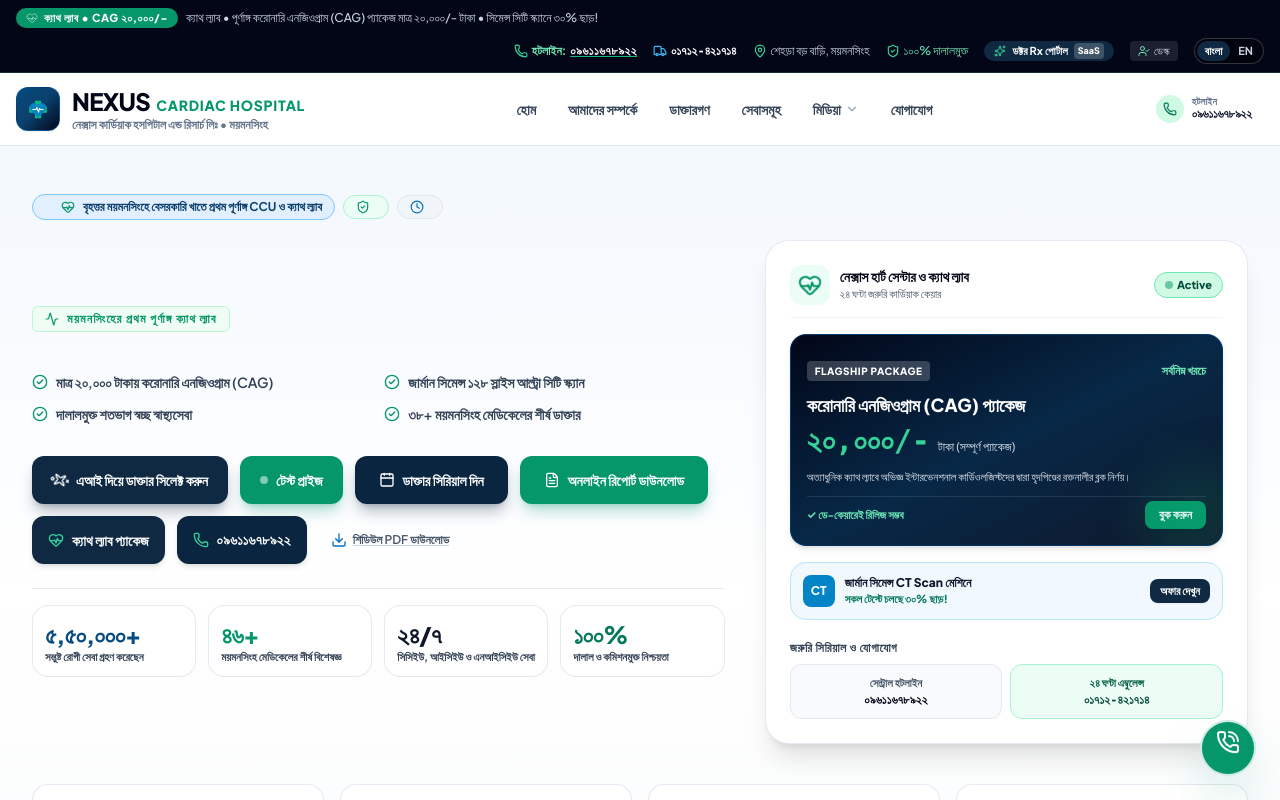
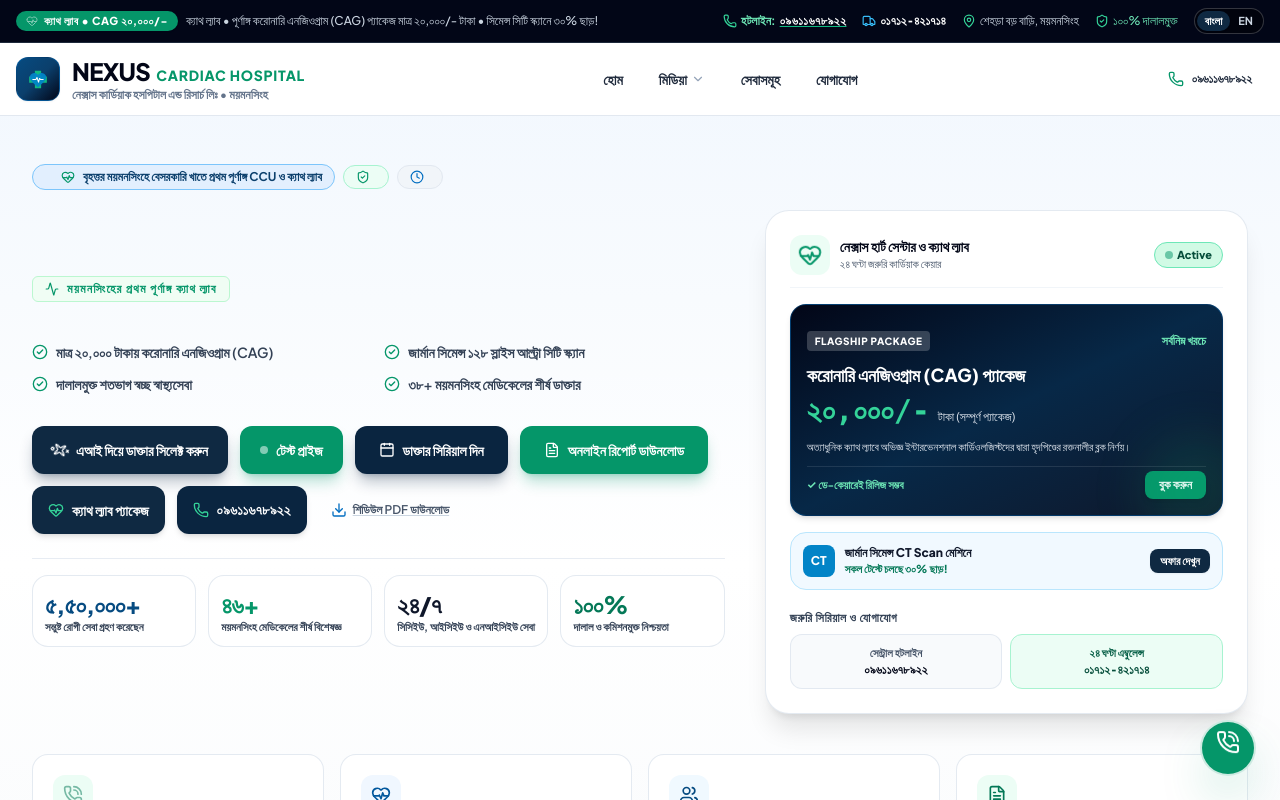
Before and after one commit to Jim5225/Next-hos, a React (Vite) app: page / in a window 1280 px wide. Shown: the top 800 px of the page. Built offline with nearby package versions, Linux system fonts and the light colour scheme.

Commit message:
refactor: Clean header strictly with Home, Media (Photo & Video), Services, Contact Us

```diff
--- a/src/components/Navbar.jsx
+++ b/src/components/Navbar.jsx
@@ -1,6 +1,5 @@
 import React, { useState, useRef, useEffect } from 'react';
 import {
-  PhoneCall,
   Menu,
   X,
   ChevronDown,
@@ -40,12 +39,11 @@ export default function Navbar({
   };
 
   return (
-    <header className="sticky top-0 z-40 bg-white/95 backdrop-blur-md border-b border-slate-200/90 shadow-xs transition-all">
-      <div className="max-w-7xl mx-auto px-4 py-3 flex items-center justify-between gap-4">
+    <header className="sticky top-0 z-40 bg-white/95 backdrop-blur-md border-b border-slate-200 shadow-xs transition-all">
+      <div className="max-w-7xl mx-auto px-4 py-3 flex items-center justify-between gap-6">
 
         {/* Brand Logo & Title */}
         <a href="#home" className="flex items-center gap-3 group focus:outline-none flex-shrink-0">
-          <div className="relative flex-shrink-0">
           <div className="relative w-10 h-10 sm:w-11 sm:h-11 rounded-xl bg-gradient-to-br from-nexus-800 via-nexus-900 to-slate-950 p-2 shadow-sm flex items-center justify-center border border-nexus-600/40">
             <svg viewBox="0 0 100 100" className="w-full h-full">
               {/* Clinical Cross */}
@@ -55,9 +53,7 @@ export default function Navbar({
               <path d="M30 52 L42 52 L46 44 L52 62 L56 48 L60 52 L70 52" stroke="#ffffff" strokeWidth="4" strokeLinecap="round" strokeLinejoin="round" fill="none" />
             </svg>
           </div>
-          </div>
 
-          {/* Hospital Typography */}
           <div className="flex flex-col">
             <div className="flex items-baseline gap-1.5">
               <span className="text-xl sm:text-2xl font-black tracking-tight text-slate-950 group-hover:text-nexus-700 transition-colors">
@@ -73,42 +69,18 @@ export default function Navbar({
           </div>
         </a>
 
-        {/* Clean Desktop Navigation Links (No color blocks) */}
-        <nav className="hidden lg:flex items-center gap-6 xl:gap-8">
+        {/* ONLY THE 4 REQUIRED LINKS (No clutter, No color blocks) */}
+        <nav className="hidden md:flex items-center gap-7 lg:gap-9">
 
-          {/* Home */}
+          {/* 1. Home */}
           <a
             href="#home"
-            className="text-sm font-bold text-slate-700 hover:text-nexus-700 transition-colors"
+            className="text-sm font-bold text-slate-800 hover:text-emerald-700 transition-colors"
           >
             {lang === 'bn' ? 'হোম' : 'Home'}
           </a>
 
-          {/* About Us */}
-          <a
-            href="#about"
-            className="text-sm font-bold text-slate-700 hover:text-nexus-700 transition-colors"
-          >
-            {lang === 'bn' ? 'আমাদের সম্পর্কে' : 'About Us'}
-          </a>
-
-          {/* Doctors */}
-          <a
-            href="#doctors"
-            className="text-sm font-bold text-slate-700 hover:text-nexus-700 transition-colors"
-          >
-            {lang === 'bn' ? 'ডাক্তারগণ' : 'Doctors'}
-          </a>
-
-          {/* Services */}
-          <a
-            href="#services"
-            className="text-sm font-bold text-slate-700 hover:text-nexus-700 transition-colors"
-          >
-            {lang === 'bn' ? 'সেবাসমূহ' : 'Services'}
-          </a>
-
-          {/* Media with Clean Dropdown (Photo Gallery & Video Gallery) */}
+          {/* 2. Media (Photo Gallery & Video Gallery dropdown) */}
           <div
             className="relative"
             ref={dropdownRef}
@@ -117,7 +89,7 @@ export default function Navbar({
           >
             <button
               onClick={() => setMediaDropdownOpen(!mediaDropdownOpen)}
-              className="flex items-center gap-1 text-sm font-bold text-slate-700 hover:text-nexus-700 transition-colors py-2 focus:outline-none"
+              className="flex items-center gap-1 text-sm font-bold text-slate-800 hover:text-emerald-700 transition-colors py-2 focus:outline-none"
             >
               <span>{lang === 'bn' ? 'মিডিয়া' : 'Media'}</span>
               <ChevronDown className={`w-3.5 h-3.5 transition-transform duration-200 ${mediaDropdownOpen ? 'rotate-180 text-emerald-600' : 'text-slate-400'}`} />
@@ -125,68 +97,59 @@ export default function Navbar({
 
             {/* Dropdown Menu */}
             {mediaDropdownOpen && (
-              <div className="absolute top-full left-0 w-52 bg-white rounded-2xl shadow-xl border border-slate-200/90 py-2 animate-fadeIn z-50">
+              <div className="absolute top-full left-0 w-48 bg-white rounded-2xl shadow-xl border border-slate-200 py-2 animate-fadeIn z-50">
                 <button
                   onClick={() => handleSelectMediaTab('photo')}
-                  className="w-full flex items-center gap-3 px-4 py-2.5 text-xs font-bold text-slate-700 hover:text-nexus-700 hover:bg-slate-50 transition-colors text-left"
+                  className="w-full flex items-center gap-2.5 px-4 py-2.5 text-xs font-bold text-slate-700 hover:text-emerald-700 hover:bg-slate-50 transition-colors text-left"
                 >
-                  <div className="w-7 h-7 rounded-lg bg-emerald-50 text-emerald-600 flex items-center justify-center flex-shrink-0">
-                    <ImageIcon className="w-4 h-4" />
-                  </div>
-                  <div>
-                    <span className="block">{lang === 'bn' ? 'ফটোগ্যালারি' : 'Photo Gallery'}</span>
-                    <span className="text-[10px] text-slate-400 font-normal">{lang === 'bn' ? 'হাসপাতালের ছবি' : 'Hospital Photos'}</span>
-                  </div>
+                  <ImageIcon className="w-4 h-4 text-emerald-600" />
+                  <span>{lang === 'bn' ? 'ফটোগ্যালারি' : 'Photo Gallery'}</span>
                 </button>
 
                 <button
                   onClick={() => handleSelectMediaTab('video')}
-                  className="w-full flex items-center gap-3 px-4 py-2.5 text-xs font-bold text-slate-700 hover:text-nexus-700 hover:bg-slate-50 transition-colors text-left border-t border-slate-100"
+                  className="w-full flex items-center gap-2.5 px-4 py-2.5 text-xs font-bold text-slate-700 hover:text-emerald-700 hover:bg-slate-50 transition-colors text-left border-t border-slate-100"
                 >
-                  <div className="w-7 h-7 rounded-lg bg-emerald-50 text-emerald-600 flex items-center justify-center flex-shrink-0">
-                    <VideoIcon className="w-4 h-4" />
-                  </div>
-                  <div>
-                    <span className="block">{lang === 'bn' ? 'ভিডিও গ্যালারি' : 'Video Gallery'}</span>
-                    <span className="text-[10px] text-slate-400 font-normal">{lang === 'bn' ? 'ডকুমেন্টারি ও পরামর্শ' : 'Videos & Talks'}</span>
-                  </div>
+                  <VideoIcon className="w-4 h-4 text-emerald-600" />
+                  <span>{lang === 'bn' ? 'ভিডিও গ্যালারি' : 'Video Gallery'}</span>
                 </button>
               </div>
             )}
           </div>
 
-          {/* Contact Us */}
+          {/* 3. Services */}
+          <a
+            href="#services"
+            className="text-sm font-bold text-slate-800 hover:text-emerald-700 transition-colors"
+          >
+            {lang === 'bn' ? 'সেবাসমূহ' : 'Services'}
+          </a>
+
+          {/* 4. Contact Us */}
           <a
             href="#contact"
-            className="text-sm font-bold text-slate-700 hover:text-nexus-700 transition-colors"
+            className="text-sm font-bold text-slate-800 hover:text-emerald-700 transition-colors"
           >
             {lang === 'bn' ? 'যোগাযোগ' : 'Contact Us'}
           </a>
 
         </nav>
 
-        {/* Right Side: Clean Hotline Phone (No heavy color blocks) */}
-        <div className="hidden sm:flex items-center gap-3">
+        {/* Right Side: Clean Hotline */}
+        <div className="hidden sm:flex items-center">
           <a
             href="tel:09611678922"
-            className="flex items-center gap-2 text-slate-700 hover:text-emerald-700 transition-colors py-1.5 px-3 rounded-full hover:bg-slate-100"
+            className="flex items-center gap-2 text-slate-800 hover:text-emerald-700 transition-colors py-1.5 px-3 rounded-full hover:bg-slate-100"
           >
-            <div className="w-7 h-7 rounded-full bg-emerald-100 text-emerald-700 flex items-center justify-center">
-              <Phone className="w-3.5 h-3.5" />
-            </div>
-            <div className="flex flex-col text-left">
-              <span className="text-[10px] font-bold text-slate-500 uppercase leading-none">
-                {lang === 'bn' ? 'হটলাইন' : 'Hotline'}
-              </span>
-              <span className="text-xs font-black text-slate-900 tracking-tight font-mono">
+            <Phone className="w-4 h-4 text-emerald-600" />
+            <span className="text-xs font-black tracking-tight font-mono">
               ০৯৬১১৬৭৮৯২২
             </span>
-            </div>
           </a>
         </div>
 
-        {/* Mobile Menu Button */}
-        <div className="flex lg:hidden items-center">
+        {/* Mobile Hamburger Button */}
+        <div className="flex md:hidden items-center">
           <button
             onClick={() => setMobileMenuOpen(!mobileMenuOpen)}
             className="p-2 rounded-xl text-slate-700 hover:bg-slate-100 transition-colors focus:outline-none"
@@ -198,47 +161,24 @@ export default function Navbar({
 
       </div>
 
-      {/* Mobile Drawer Menu (Clean, no clutter) */}
+      {/* Mobile Drawer (Only the 4 items) */}
       {mobileMenuOpen && (
-        <div className="lg:hidden border-t border-slate-100 bg-white px-5 pt-3 pb-6 space-y-1 shadow-xl animate-fadeIn">
+        <div className="md:hidden border-t border-slate-100 bg-white px-5 pt-3 pb-6 space-y-1 shadow-xl animate-fadeIn">
 
+          {/* 1. Home */}
           <a
             href="#home"
             onClick={() => setMobileMenuOpen(false)}
-            className="block py-2.5 text-sm font-bold text-slate-800 hover:text-nexus-700 border-b border-slate-50"
+            className="block py-2.5 text-sm font-bold text-slate-800 hover:text-emerald-700 border-b border-slate-50"
           >
             {lang === 'bn' ? 'হোম' : 'Home'}
           </a>
 
-          <a
-            href="#about"
-            onClick={() => setMobileMenuOpen(false)}
-            className="block py-2.5 text-sm font-bold text-slate-800 hover:text-nexus-700 border-b border-slate-50"
-          >
-            {lang === 'bn' ? 'আমাদের সম্পর্কে' : 'About Us'}
-          </a>
-
-          <a
-            href="#doctors"
-            onClick={() => setMobileMenuOpen(false)}
-            className="block py-2.5 text-sm font-bold text-slate-800 hover:text-nexus-700 border-b border-slate-50"
-          >
-            {lang === 'bn' ? 'ডাক্তারগণ' : 'Doctors'}
-          </a>
-
-          <a
-            href="#services"
-            onClick={() => setMobileMenuOpen(false)}
-            className="block py-2.5 text-sm font-bold text-slate-800 hover:text-nexus-700 border-b border-slate-50"
-          >
-            {lang === 'bn' ? 'সেবাসমূহ' : 'Services'}
-          </a>
-
-          {/* Mobile Media Toggle */}
+          {/* 2. Media */}
           <div className="border-b border-slate-50 py-1">
             <button
               onClick={() => setMobileMediaOpen(!mobileMediaOpen)}
-              className="w-full flex items-center justify-between py-2 text-sm font-bold text-slate-800 hover:text-nexus-700"
+              className="w-full flex items-center justify-between py-2 text-sm font-bold text-slate-800 hover:text-emerald-700"
             >
               <span>{lang === 'bn' ? 'মিডিয়া' : 'Media'}</span>
               <ChevronDown className={`w-4 h-4 text-slate-400 transition-transform ${mobileMediaOpen ? 'rotate-180' : ''}`} />
@@ -263,24 +203,23 @@ export default function Navbar({
             )}
           </div>
 
+          {/* 3. Services */}
+          <a
+            href="#services"
+            onClick={() => setMobileMenuOpen(false)}
+            className="block py-2.5 text-sm font-bold text-slate-800 hover:text-emerald-700 border-b border-slate-50"
+          >
+            {lang === 'bn' ? 'সেবাসমূহ' : 'Services'}
+          </a>
+
+          {/* 4. Contact Us */}
           <a
             href="#contact"
             onClick={() => setMobileMenuOpen(false)}
-            className="block py-2.5 text-sm font-bold text-slate-800 hover:text-nexus-700"
+            className="block py-2.5 text-sm font-bold text-slate-800 hover:text-emerald-700"
           >
             {lang === 'bn' ? 'যোগাযোগ' : 'Contact Us'}
           </a>
-
-          {/* Clean Call Button in Mobile Menu */}
-          <div className="pt-3 mt-2 border-t border-slate-100">
-            <a
-              href="tel:09611678922"
-              className="flex items-center justify-center gap-2 py-2.5 rounded-xl text-xs font-black text-slate-800 bg-slate-100 hover:bg-slate-200 transition-colors"
-            >
-              <PhoneCall className="w-4 h-4 text-emerald-600" />
-              <span>{lang === 'bn' ? 'হটলাইনে কল করুন: ০৯৬১১৬৭৮৯২২' : 'Call Hotline: 09611678922'}</span>
-            </a>
-          </div>
 
         </div>
       )}
--- a/src/components/Topbar.jsx
+++ b/src/components/Topbar.jsx
@@ -1,7 +1,7 @@
 import React from 'react';
-import { Phone, MapPin, Clock, ShieldCheck, Sparkles, UserCheck, HeartPulse, Truck } from 'lucide-react';
+import { Phone, MapPin, ShieldCheck, HeartPulse, Truck } from 'lucide-react';
 
-export default function Topbar({ lang, setLang, t, onEmergencyClick, onAdminClick, onOpenPrescription }) {
+export default function Topbar({ lang, setLang, t }) {
   return (
     <aside aria-label="Announcement & Hotlines" className="relative z-40 bg-slate-950 text-slate-200 text-xs py-2 px-4 border-b border-slate-800">
       <div className="max-w-7xl mx-auto flex flex-wrap items-center justify-between gap-2.5">
@@ -17,7 +17,7 @@ export default function Topbar({ lang, setLang, t, onEmergencyClick, onAdminClic
           </span>
         </div>
 
-        {/* Right: Hotline, Ambulance, Location, Admin & Language Toggle */}
+        {/* Right: Hotline, Ambulance, Location & Language Toggle */}
         <div className="flex items-center flex-wrap gap-2.5 sm:gap-4 ml-auto">
 
           {/* Central Hotline */}
@@ -55,27 +55,6 @@ export default function Topbar({ lang, setLang, t, onEmergencyClick, onAdminClic
             <span>{lang === 'bn' ? '১০০% দালালমুক্ত' : '100% Broker-Free'}</span>
           </div>
 
-          {/* Doctor Rx Portal (Prescription SaaS) */}
-          <button
-            onClick={onOpenPrescription}
-            className="flex items-center gap-1.5 text-white px-2.5 py-0.5 rounded-full bg-[#0f2942] hover:bg-[#1a3b5c] transition-all text-[11px] font-bold shadow-sm"
-            title="ডাক্তার প্রেসক্রিপশন ও চেম্বার সফটওয়্যার (SmartRx)"
-          >
-            <Sparkles className="w-3 h-3 text-emerald-400" />
-            <span>{lang === 'bn' ? 'ডক্টর Rx পোর্টাল' : 'Doctor Rx Portal'}</span>
-            <span className="bg-white/20 text-[9px] px-1 py-0.2 rounded font-black text-white">SaaS</span>
-          </button>
-
-          {/* Admin Notice Board */}
-          <button
-            onClick={onAdminClick}
-            className="flex items-center gap-1 text-slate-300 hover:text-white px-2 py-0.5 rounded bg-white/10 hover:bg-white/20 transition-all text-[11px]"
-            title={t.navAdmin}
-          >
-            <UserCheck className="w-3 h-3 text-emerald-300" />
-            <span className="hidden sm:inline">{lang === 'bn' ? 'ডেস্ক' : 'Desk'}</span>
-          </button>
-
           {/* Language Switcher */}
           <div className="flex items-center bg-black/40 rounded-full p-0.5 border border-white/20">
             <button
```
Lines whose indentation alone changed are shown as unchanged.
